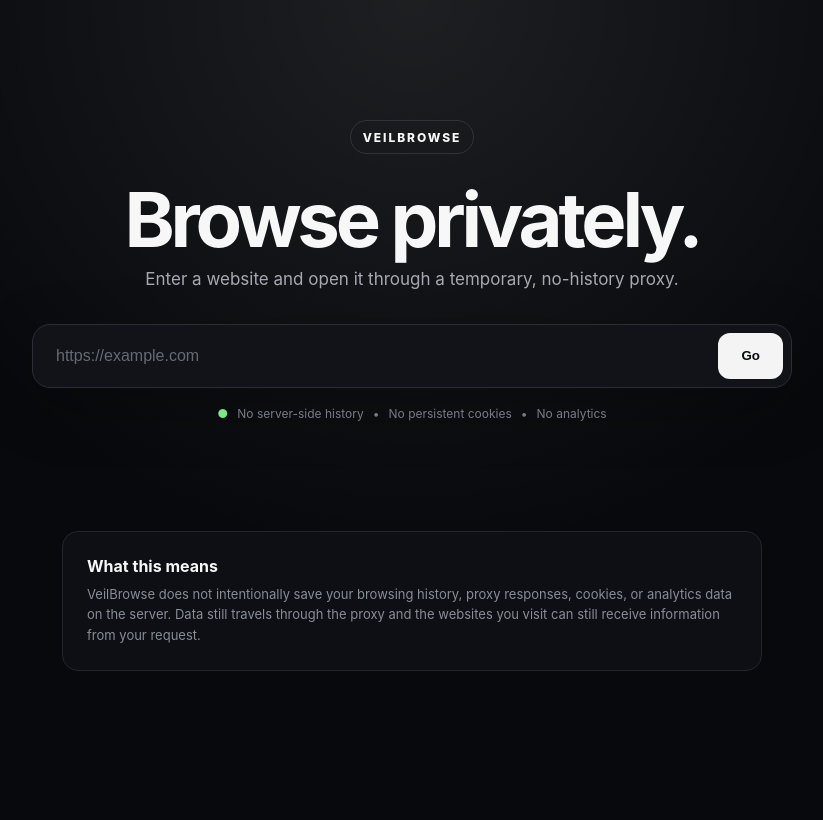
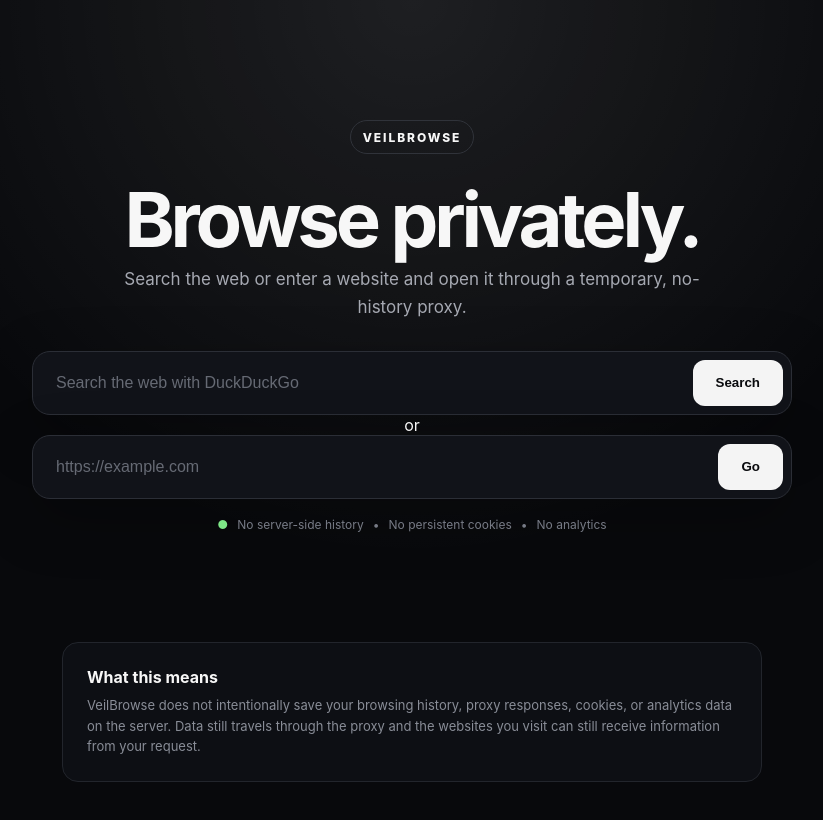
Before and after one commit to phants0/veilbrowse, a website: page public/index.html in a window 1280 px wide. Shown: the whole page, without its empty margins (228-1051 px from the left). Drawn offline with Linux system fonts and the light colour scheme.

Commit message:
Add DuckDuckGo search box to homepage

```diff
--- a/public/index.html
+++ b/public/index.html
@@ -12,7 +12,23 @@
     <section class="hero" aria-labelledby="title">
       <div class="brand">VEILBROWSE</div>
       <h1 id="title">Browse privately.</h1>
-      <p>Enter a website and open it through a temporary, no-history proxy.</p>
+      <p>Search the web or enter a website and open it through a temporary, no-history proxy.</p>
+
+      <form id="search" class="url-form search-form">
+        <label class="sr-only" for="search-input">Search the web</label>
+        <input
+          id="search-input"
+          name="q"
+          type="search"
+          autocomplete="off"
+          spellcheck="false"
+          placeholder="Search the web with DuckDuckGo"
+          required
+        >
+        <button type="submit">Search</button>
+      </form>
+
+      <div class="or-divider"><span>or</span></div>
 
       <form id="go" class="url-form">
         <label class="sr-only" for="url">Website URL</label>
```
